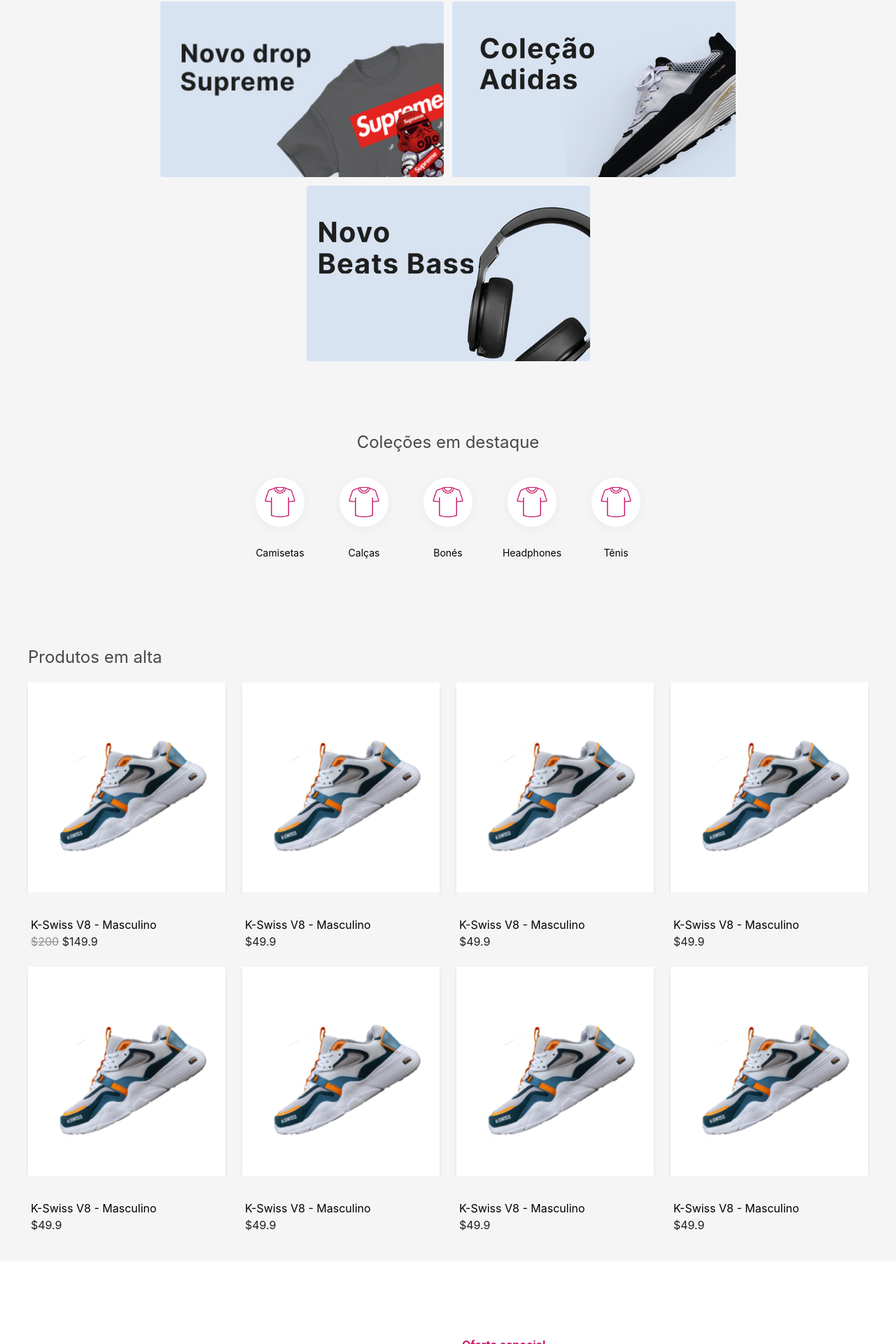
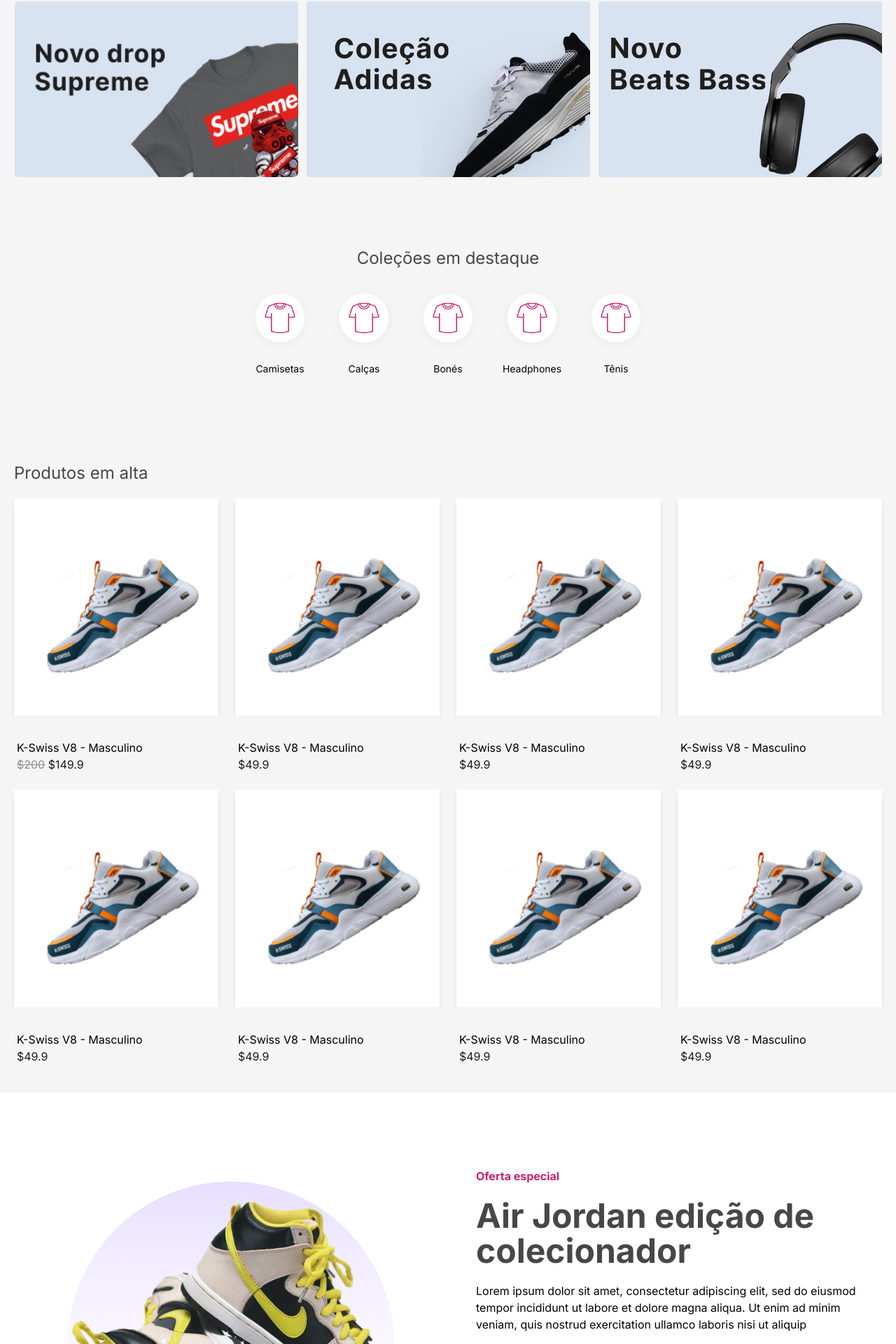
Before and after one commit to joaomonteiroSN/dripstore-joao-gt, a React (Vite) app: page / in a window 1280 px wide. Shown: the part 874-2794 px from the top of the page at 70% size. Built offline with nearby package versions, Linux system fonts and the light colour scheme.

Commit message:
pequenos ajsutes na responsividade

```diff
--- a/src/components/BuyBox.jsx
+++ b/src/components/BuyBox.jsx
@@ -1,4 +1,4 @@
-import starIcon from "../../public/assets/star-icon.svg";
+import starIcon from "/assets/star-icon.svg";
 import ProductOptions from "./ProductOptions";
 
 const BuyBox = ({
--- a/src/components/Gallery.jsx
+++ b/src/components/Gallery.jsx
@@ -1,7 +1,7 @@
 // src/components/Gallery.jsx
 import React, { useState } from 'react';
-import arrowLeft from '../../public/assets/icons/arrow-left.svg';
-import arrowRight from '../../public/assets/icons/arrow-right.svg';
+import arrowLeft from '/assets/icons/arrow-left.svg';
+import arrowRight from '/assets/icons/arrow-right.svg';
 
 const Gallery = ({
     className = '',
--- a/src/components/Header.jsx
+++ b/src/components/Header.jsx
@@ -6,7 +6,7 @@
 import Redirect from "./Redirect";
 import { useState } from "react";
 
-import miniCart from "../../public/assets/mini-cart.svg"
+import miniCart from "/assets/mini-cart.svg"
 import SearchButton from "./SearchButton";
 import InputSearch from "./InputSearch";
 
--- a/src/components/HomeBanner.jsx
+++ b/src/components/HomeBanner.jsx
@@ -1,9 +1,10 @@
-import bannerimage from "../../public/assets/banner-img.svg"
+import bannerimage from "/assets/banner-img.svg"
 
 const HomeBanner = () => {
     return (
         <>
-            <div className="flex flex-col md:flex-row bg-white pt-[87px] gap-[67px]">
+            <div className="w-full bg-white">
+                <div className="m-auto flex flex-col md:flex-row bg-white pt-[87px] gap-[67px] lg:max-w-[1240px]">
                     <img src={bannerimage} className="m-auto mt-10 w-[281px] lg:w-[573px]" alt="air jordam edição especial" />
                     <div className="m-5">
                         <span className="text-primary font-bold">Oferta especial</span>
@@ -12,6 +13,7 @@
                         <button className="bg-primary text-white font-bold w-full max-w-[200px] h-10 mt-7 mb-12 rounded">Ver Orferta</button>
                     </div>
                 </div>
+            </div>
         </>
     );
 }
--- a/src/components/InputSearch.jsx
+++ b/src/components/InputSearch.jsx
@@ -1,5 +1,5 @@
 import React from 'react';
-import searchIcon from '../../public/assets/search.svg';
+import searchIcon from '/assets/search.svg';
 
 const InputSearch = () => {
     return (
--- a/src/components/ProductListing.jsx
+++ b/src/components/ProductListing.jsx
@@ -1,6 +1,6 @@
 import { useEffect, useState } from "react";
 import { Link } from "react-router-dom";
-import products from "../../public/data";
+import products from "/public/data";
 import ProductCard from "./ProductCard";
 
 const ProductListing = ({ mobileShowItens, desktopShowitens, maxShowItens = 15 }) => {
--- a/src/components/SearchButton.jsx
+++ b/src/components/SearchButton.jsx
@@ -1,6 +1,6 @@
 // src/components/SearchToggleButton.jsx
 import React from 'react';
-import searchIcon from "../../public/assets/search.svg"
+import searchIcon from "/assets/search.svg"
 
 function SearchButton({ onClick }) {
     return (
--- a/src/components/Section.jsx
+++ b/src/components/Section.jsx
@@ -1,7 +1,7 @@
 const Section = ({ title, titleAlign = 'left', link, children, className }) => {
     return (
         <>
-            <div className={`max-w-[1240px] m-auto px-5 ${className}`}>
+            <div className={`max-w-[1240px] m-auto px-5 lg:px-0 ${className}`}>
                 <h5 className={`text-dark-2 text-2xl mb-5 text-${titleAlign}`}>{title}</h5>
                 <a className="text-primary text-lg" href={link}></a>
                 {children}
--- a/src/index.css
+++ b/src/index.css
@@ -1,8 +1,9 @@
+@import url('https://fonts.googleapis.com/css2?family=Inter:wght@100..900&display=swap');
+
 @tailwind base;
 @tailwind components;
 @tailwind utilities;
 
-@import url('https://fonts.googleapis.com/css2?family=Inter:wght@100..900&display=swap');
 
 
 
--- a/src/pages/HomePage.jsx
+++ b/src/pages/HomePage.jsx
@@ -29,7 +29,7 @@
                     />
                 </div>
                 <Section title="Coleções em destaque" titleAlign="left" className="mt-10">
-                    <div className="flex flex-wrap gap-3 justify-center" >
+                    <div className="flex flex-wrap gap-3 justify-center lg:max-w-[1240px]" >
                         <img className="collections" src="../../public/collection-1.png" alt="" />
                         <img className="collections" src="../../public/collection-2.png" alt="" />
                         <img className="collections" src="../../public/collection-3.png" alt="" />
--- a/vite.config.js
+++ b/vite.config.js
@@ -4,7 +4,6 @@
 
 // https://vite.dev/config/
 export default defineConfig({
-  base: '/dripstore-joao-gt/',
   plugins: [
     react(),
     svgr(),
```
Lines whose indentation alone changed are shown as unchanged.
